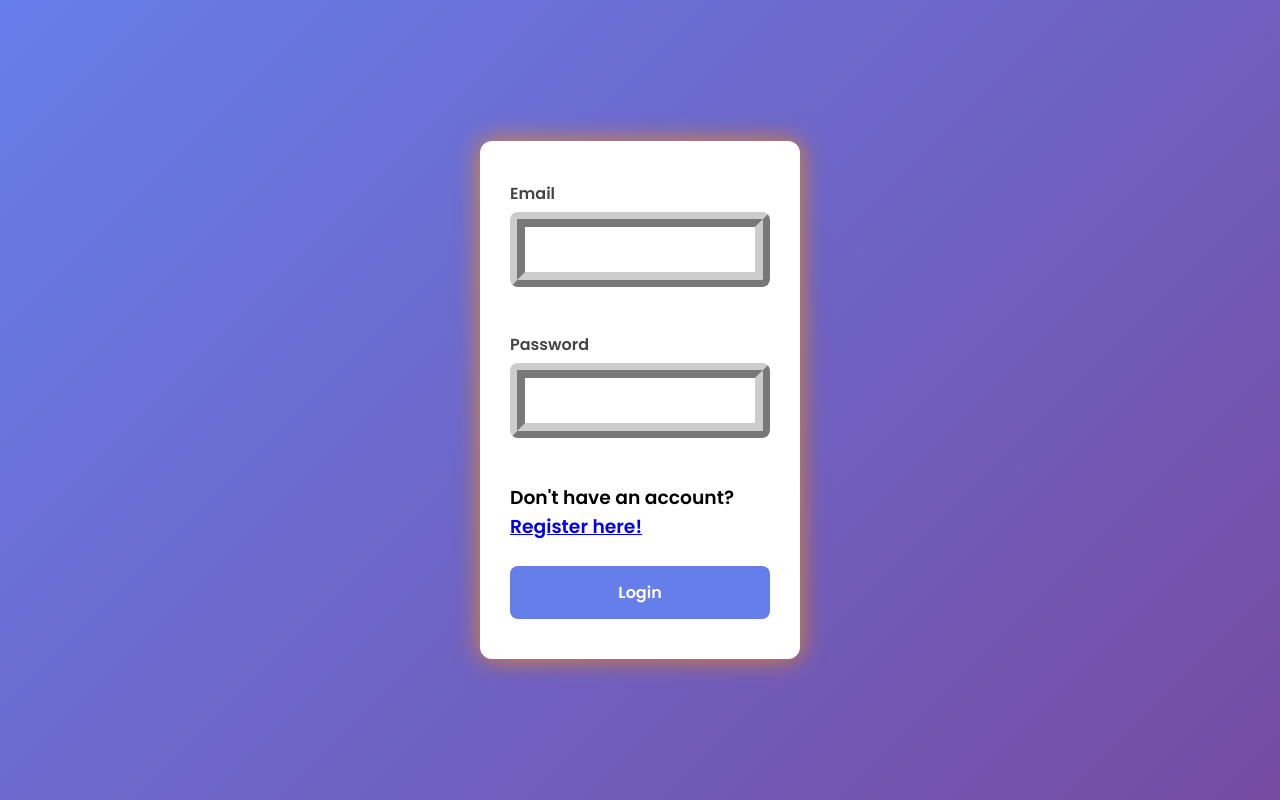
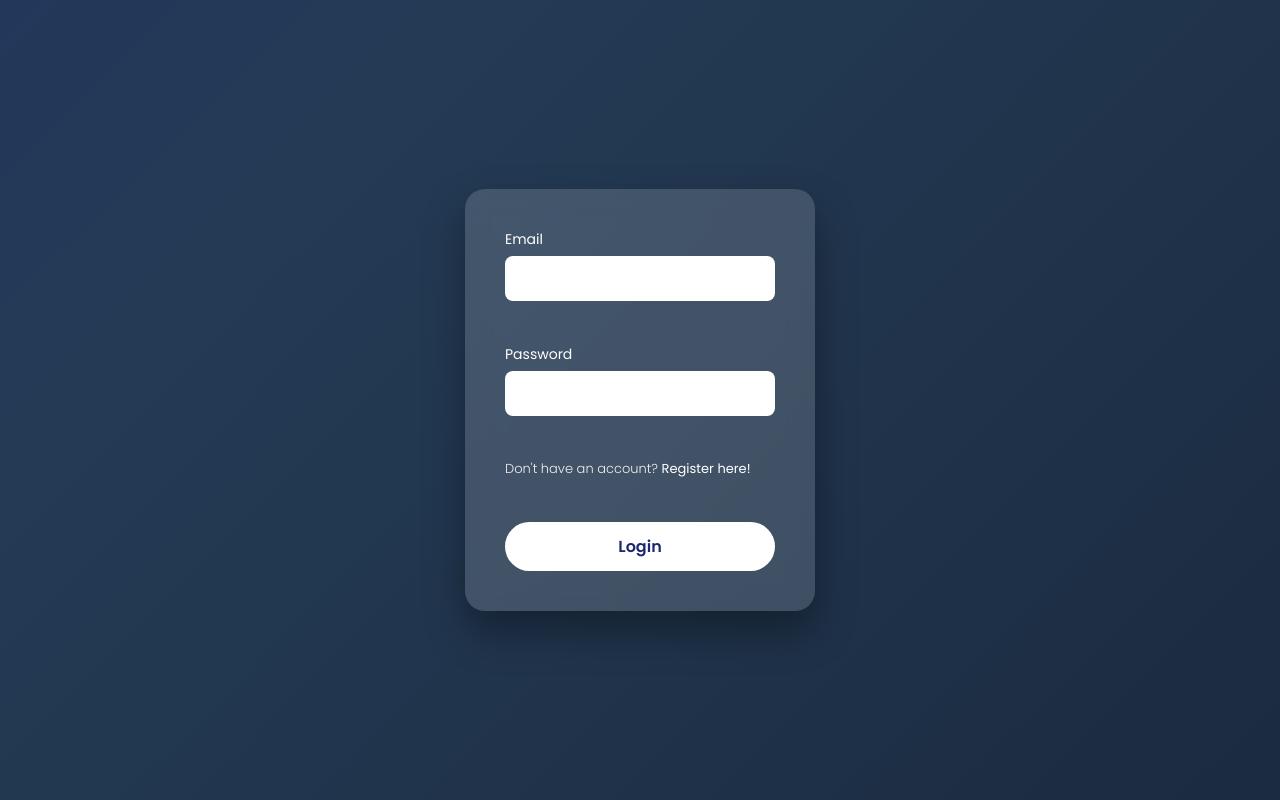
Before and after one commit to dheerajpatidar2360/cdgi-3-web-dev-2025, a plain HTML site: page login.html in a window 1280 px wide. Drawn offline with Linux system fonts and the light colour scheme.

Commit message:
change
change in style.css

```diff
--- a/style.css
+++ b/style.css
@@ -118,174 +118,219 @@ body {
     }
 }
 
+@import url('https://fonts.googleapis.com/css2?family=Poppins:wght@300;400;600&display=swap');
 
-
-/* Reset some default styles */
 * {
-  box-sizing: border-box;
-  margin: 0;
-  padding: 0;
+    margin: 0;
+    padding: 0;
+    box-sizing: border-box;
+    font-family: 'Poppins', sans-serif;
 }
 
-/* Page background and centering */
+/* Background */
 body {
-  font-family: "Segoe UI", Arial, sans-serif;
-  background: linear-gradient(135deg, #74ebd5 0%, #9face6 100%);
-  height: 100vh;
-  display: flex;
-  justify-content: center;
-  align-items: center;
+    min-height: 100vh;
+    display: flex;
+    justify-content: center;
+    align-items: center;
+    background: linear-gradient(-45deg, #1d2671, #c33764, #283c86, #45a247);
+    background-size: 400% 400%;
+    animation: gradientBG 10s ease infinite;
+}
+
+@keyframes gradientBG {
+    0% { background-position: 0% 50%; }
+    50% { background-position: 100% 50%; }
+    100% { background-position: 0% 50%; }
+}
+
+/* Sign up form */
+#signin {
+    width: 380px;
+    background: rgba(255, 255, 255, 0.15);
+    backdrop-filter: blur(12px);
+    padding: 40px;
+    border-radius: 22px;
+    box-shadow: 0 20px 45px rgba(0, 0, 0, 0.35);
+    animation: fadeIn 1.3s ease;
+}
+
+@keyframes fadeIn {
+    from {
+        opacity: 0;
+        transform: translateY(25px);
+    }
+    to {
+        opacity: 1;
+        transform: translateY(0);
+    }
+}
+
+/* Labels */
+#signin label {
+    display: block;
+    margin-bottom: 6px;
+    font-size: 14px;
+    color: #ffffff;
+}
+
+/* Inputs */
+#signin input {
+    width: 100%;
+    padding: 12px 14px;
+    margin-bottom: 18px;
+    border-radius: 8px;
+    border: none;
+    outline: none;
+    font-size: 14px;
+}
+
+#signin input:focus {
+    box-shadow: 0 0 0 2px #ffffff;
+}
+
+/* Submit button */
+#signin button {
+    width: 100%;
+    padding: 13px;
+    border-radius: 30px;
+    border: none;
+    background: #ffffff;
+    color: #1d2671;
+    font-size: 16px;
+    font-weight: 600;
+    cursor: pointer;
+    transition: all 0.4s ease;
+}
+
+#signin button:hover {
+    background: #1d2671;
+    color: #ffffff;
+    transform: scale(1.05);
+}
+
+/* Mobile responsive */
+@media (max-width: 480px) {
+    #signin {
+        width: 90%;
+        padding: 30px;
+    }
 }
 
 
-/* Form container */
-form#signin {
-  background: #fff;
-  padding: 40px 30px;
-  border-radius: 12px;
-  box-shadow: 0 0 25px rgba(255, 140, 0, 0.8);
-  width: 350px;
+@import url('https://fonts.googleapis.com/css2?family=Poppins:wght@300;400;600&display=swap');
+
+* {
+    margin: 0;
+    padding: 0;
+    box-sizing: border-box;
+    font-family: 'Poppins', sans-serif;
 }
 
-/* Headline (optional if you add one) */
-form#signin h2 {
-  text-align: center;
-  margin-bottom: 25px;
-  color: #333;
+/* Background */
+body {
+    min-height: 100vh;
+    display: flex;
+    justify-content: center;
+    align-items: center;
+    background: linear-gradient(-45deg, #141e30, #243b55, #1d2671, #c33764);
+    background-size: 400% 400%;
+    animation: gradientBG 10s ease infinite;
+}
+
+@keyframes gradientBG {
+    0% { background-position: 0% 50%; }
+    50% { background-position: 100% 50%; }
+    100% { background-position: 0% 50%; }
+}
+
+/* Login form */
+#login {
+    width: 350px;
+    background: rgba(255, 255, 255, 0.15);
+    backdrop-filter: blur(12px);
+    padding: 40px;
+    border-radius: 20px;
+    box-shadow: 0 20px 40px rgba(0, 0, 0, 0.35);
+    animation: fadeIn 1.2s ease;
+}
+
+@keyframes fadeIn {
+    from {
+        opacity: 0;
+        transform: translateY(25px);
+    }
+    to {
+        opacity: 1;
+        transform: translateY(0);
+    }
 }
 
 /* Labels */
-form#signin label {
-  display: block;
-  margin-bottom: 6px;
-  font-weight: 600;
-  color: #444;
+#login label {
+    display: block;
+    margin-bottom: 6px;
+    color: #ffffff;
+    font-size: 14px;
 }
 
 /* Inputs */
-form#signin input {
-  width: 100%;
-  padding: 12px;
-  margin-bottom: 20px;
-  border: 1px solid #ccc;
-  border-radius: 8px;
-  font-size: 14px;
-  transition: border-color 0.3s ease, box-shadow 0.3s ease;
+#login input {
+    width: 100%;
+    padding: 12px 14px;
+    margin-bottom: 18px;
+    border-radius: 8px;
+    border: none;
+    outline: none;
+    font-size: 14px;
 }
 
-form#signin input:focus {
-  border-color: #007bff;
-  box-shadow: 0 0 6px rgba(0,123,255,0.4);
-  outline: none;
+#login input:focus {
+    box-shadow: 0 0 0 2px #c33764;
 }
 
-/* Submit button */
-form#signin button {
-  width: 100%;
-  padding: 14px;
-  background: #007bff;
-  border: none;
-  border-radius: 8px;
-  color: #fff;
-  font-size: 16px;
-  font-weight: bold;
-  cursor: pointer;
-  transition: background 0.3s ease;
+/* Register text */
+#login h3 {
+    font-size: 13px;
+    font-weight: 300;
+    color: #f1f1f1;
+    margin-bottom: 18px;
 }
 
-form#signin button:hover {
-  background: #0056b3;
+#login h3 a {
+    color: #ffffff;
+    text-decoration: none;
+    font-weight: 500;
 }
 
-/* Responsive tweaks */
-@media (max-width: 480px) {
-  form#signin {
-    width: 90%;
-    padding: 25px 20px;
-  }
+#login h3 a:hover {
+    text-decoration: underline;
 }
 
-/* Reset defaults */
-* {
-  box-sizing: border-box;
-  margin: 0;
-  padding: 0;
+/* Button */
+#login button {
+    width: 100%;
+    padding: 12px;
+    border-radius: 30px;
+    border: none;
+    background: #ffffff;
+    color: #1d2671;
+    font-size: 16px;
+    font-weight: 600;
+    cursor: pointer;
+    transition: all 0.4s ease;
 }
 
-/* Page background and centering */
-body {
-  font-family: "Segoe UI", Arial, sans-serif;
-  background: linear-gradient(135deg, #667eea 0%, #764ba2 100%);
-  height: 100vh;
-  display: flex;
-  justify-content: center;
-  align-items: center;
+#login button:hover {
+    background: #1d2671;
+    color: #ffffff;
+    transform: scale(1.05);
 }
 
-/* Form container */
-form#login {
-  background: #fff;
-  padding: 40px 30px;
-  border-radius: 12px;
-  box-shadow: 0 0 25px rgba(255, 140, 0, 0.8);
-  width: 320px;
+/* Mobile */
+@media (max-width: 480px) {
+    #login {
+        width: 90%;
+        padding: 30px;
+    }
 }
-
-/* Optional heading */
-form#login h2 {
-  text-align: center;
-  margin-bottom: 25px;
-  color: #333;
-}
-
-/* Labels */
-form#login label {
-  display: block;
-  margin-bottom: 6px;
-  font-weight: 600;
-  color: #444;
-}
-
-/* Inputs */
-form#login input {
-  width: 100%;
-  padding: 12px;
-  margin-bottom: 20px;
-  border: 4mm ridge #ccc;
-  border-radius: 8px;
-  font-size: 14px;
-  transition: border-color 0.3s ease, box-shadow 0.3s ease;
-}
-
-form#login input:focus {
-  border-color: #007bff;
-  box-shadow: 0 0 6px rgba(0,123,255,0.4);
-  outline:none;
-}
-
-/* Submit button */
-form#login button {
-  width: 100%;
-  padding: 14px;
-  background: #667eea;
-  border: none;
-  border-radius: 8px;
-  color: #fff;
-  font-size: 16px;
-  font-weight: bold;
-  cursor: pointer;
-  transition: background 0.3s ease;
-}
-
-form#login button:hover {
-  background: #4a5fc1;
-}
-
-/* Responsive tweaks */
-@media (max-width: 480px) {
-  form#login {
-    width: 90%;
-    padding: 25px 20px;
-  }
-
-}
```
